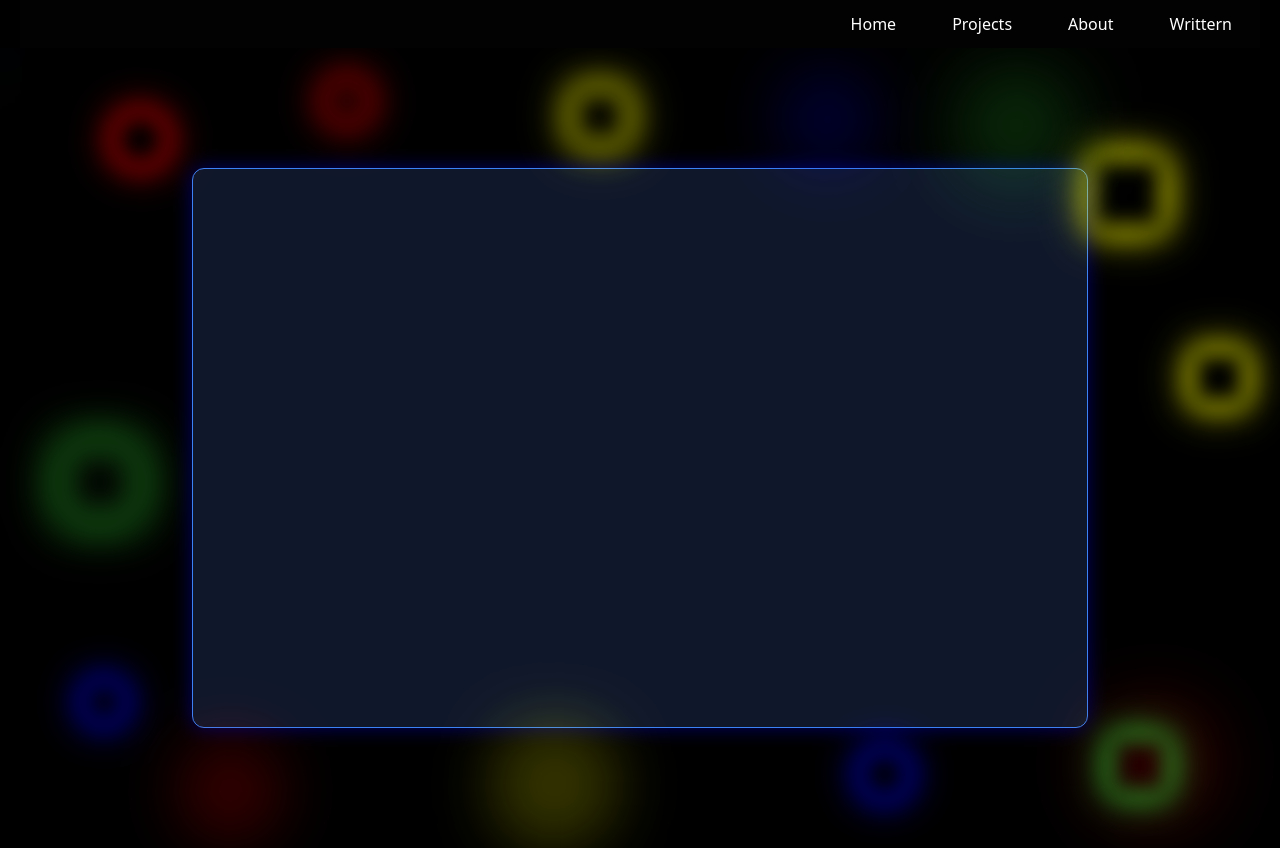
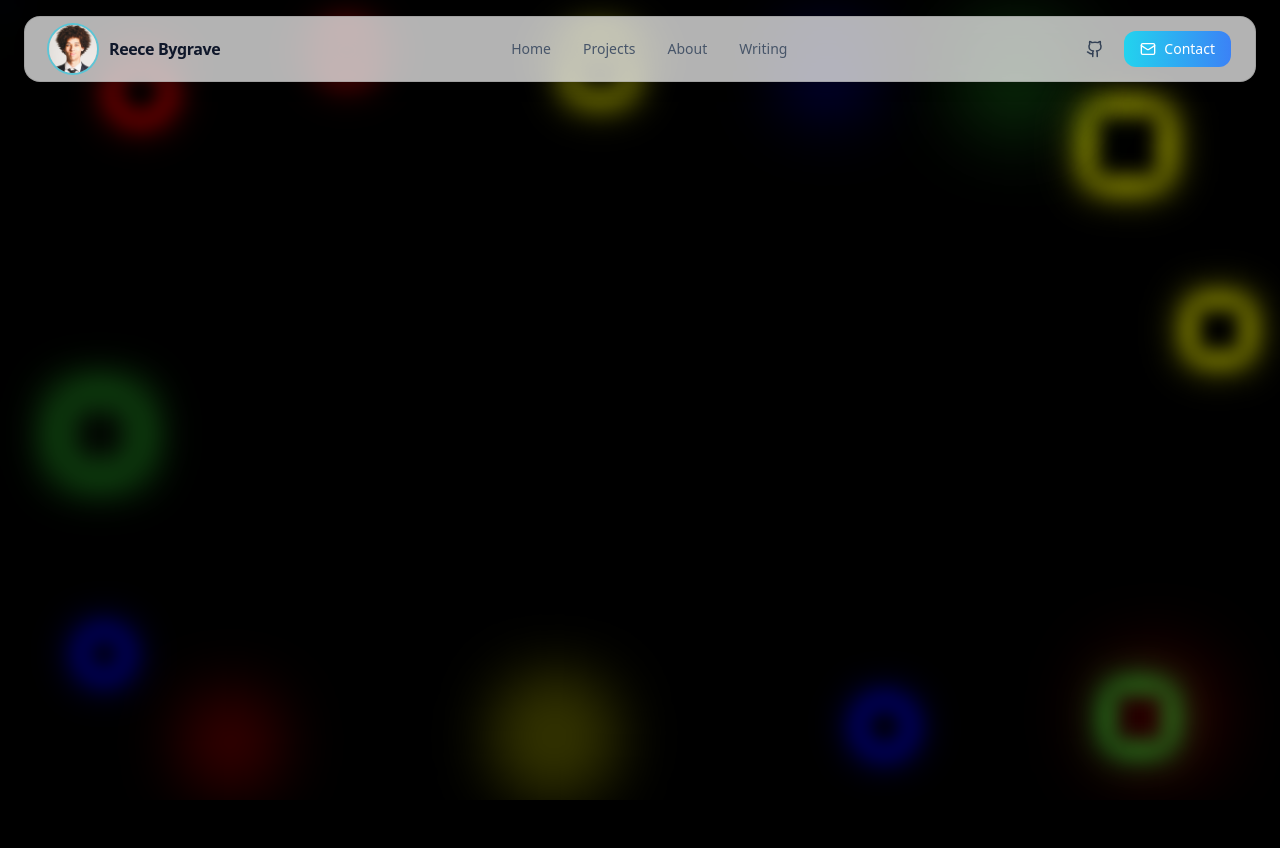
Before and after one commit to Reece-Bygrave/portfolio-reecebygrave, a React (Create React App) app: page / in a window 1280 px wide. After the commit the page ends 800 px from the top, so only its background shows below. Built offline with nearby package versions, Linux system fonts and the light colour scheme.

Commit message:
Navbar updated, added image

```diff
--- a/package.json
+++ b/package.json
@@ -7,6 +7,7 @@
     "@testing-library/jest-dom": "^6.6.3",
     "@testing-library/react": "^16.1.0",
     "@testing-library/user-event": "^13.2.1",
+    "lucide-react": "^0.562.0",
     "react": "^19.1.1",
     "react-dom": "^19.1.1",
     "react-icons": "^5.5.0",
--- a/src/components/Hero.jsx
+++ b/src/components/Hero.jsx
@@ -23,52 +23,9 @@ const Hero = () => {
           />
         ))}
       </div>
-  <div className="w-full flex justify-center items-center py-10 md:py-20">
-
-      {/* Outer Big Box */}
-      <div className="
-        w-[90%]              /* mobile */
-        sm:w-[80%]           /* small screens */
-        md:w-[70%]           /* desktop width */
-        h-[70vh]             /* 50% screen height */
-        mx-auto
-        border border-blue-500
-        rounded-xl
-        p-6 sm:p-8 md:p-10
-        shadow-[0_0_20px_rgba(0,0,255,0.4)]
-        flex flex-col
-        justify-center
-        bg-slate-900
-      ">
 
 
-      </div>
-    </div>
 
-      {/* Hero con
-
-<div className="w-full flex justify-center px-4">
-<div className="w-[90%] max-w-6xl bg-black/40 backdrop-blur-sm border-[1px] rounded-2xl p-16 shadow-xl glow-animated-border">
-
-    <h1 className="text-5xl font-bold text-yellow-400">Reece Bygrave</h1>
-    <h2 className="text-4xl font-bold text-white mt-4">
-      Software Engineer | Computer Science Educator
-    </h2>
-    <p className="text-white/80 mt-4">Teacher. Programmer. Alchemist.</p>
-
-    <div className="flex gap-5 mt-10">
-      <button className="px-6 py-3 rounded-xl border border-white/30 hover:scale-105 transition font-medium text-white">
-        View Projects
-      </button>
-
-      <button className="px-6 py-3 rounded-xl bg-white/10 hover:bg-white/20 hover:scale-105 transition font-medium text-white">
-        Contact Me
-      </button>
-    </div>
-
-  </div>
-</div>
-tent */}
 
 
 
--- a/src/components/Navbar.jsx
+++ b/src/components/Navbar.jsx
@@ -1,68 +1,134 @@
-import React, { useState } from 'react';
-import { Link } from 'react-router-dom';
-import { TfiClose, TfiAlignRight } from "react-icons/tfi";
+import { useState } from "react";
+import { Github, Mail, Menu, XIcon } from "lucide-react";
 
-const Navbar = () => {
-  const [nav, setNav] = useState(false);
-
-  const handleNav = () => {
-    setNav(!nav);
-  }
-
-  // Tailwind classes for neon underline + glowing text
-  const linkClass = "relative inline-block px-3 py-2 transition-all duration-500 group text-white";
+export default function Navbar() {
+  const [open, setOpen] = useState(false);
+  const avatar = "/images/reece-headshot.jpg";
 
   return (
-    <div className='flex justify-between items-center h-12 max-w-[1240px] mx-auto bg-[#1c1c1c] bg-opacity-10'>
-      <h1 className='text-3xl font-bold text-[#1E90FF]'></h1>
+    <nav className="fixed top-0 left-0 w-full z-50">
+      <div className="mx-auto max-w-7xl px-6">
+        <div className="mt-4 rounded-2xl border border-black/10 dark:border-white/10
+          bg-white/70 dark:bg-black/40 backdrop-blur-xl shadow-lg">
 
-      {/* Desktop menu */}
-      <ul className='hidden md:flex'>
-        {[
-          { name: "Home", path: "/" },
-          { name: "Projects", path: "/projects" },
-          { name: "About", path: "/about" },
-          { name: "Writtern", path: "/writtern" },
-        ].map((item) => (
-          <li key={item.name} className='p-4'>
-            <Link to={item.path} className={linkClass}>
-              <span className="relative z-10 group-hover:text-[#1E90FF] group-hover:drop-shadow-[0_0_6px_#1E90FF]">
-                {item.name}
+          <div className="flex h-16 items-center justify-between px-4 md:px-6">
+
+            {/* Logo */}
+            <div className="flex items-center gap-3">
+              <img
+                src={avatar}
+                alt="Reece Bygrave"
+                className="h-12 w-12 rounded-full object-cover
+                  ring-2 ring-cyan-400/60 hover:ring-cyan-300 transition"
+              />
+              <span className="font-semibold tracking-tight text-slate-900 dark:text-white">
+                Reece Bygrave
               </span>
-              <span className="absolute left-0 -bottom-1 w-0 h-[1px] bg-[#1E90FF] shadow-[0_0_8px_#1E90FF] transition-all duration-500 group-hover:w-full"></span>
-            </Link>
-          </li>
-        ))}
-      </ul>
+            </div>
 
-      {/* Mobile menu button */}
-      <div onClick={handleNav} className='block md:hidden z-20 cursor-pointer'>
-        {!nav ? <TfiClose size={24} /> : <TfiAlignRight size={24} />}
+            {/* Desktop Nav */}
+            <div className="hidden md:flex items-center gap-8 text-sm">
+              {["Home", "Projects", "About", "Writing"].map((item) => (
+                <a
+                  key={item}
+                  href={`#${item.toLowerCase()}`}
+                  className="relative text-slate-600 dark:text-slate-300 transition
+                    hover:text-slate-900 dark:hover:text-white
+                    after:absolute after:-bottom-1 after:left-0 after:h-[2px]
+                    after:w-0 after:bg-gradient-to-r after:from-cyan-400 after:to-blue-500
+                    after:transition-all hover:after:w-full"
+                >
+                  {item}
+                </a>
+              ))}
+            </div>
+
+            {/* Desktop Actions */}
+            <div className="hidden md:flex items-center gap-3">
+              <a
+                href="https://github.com"
+                target="_blank"
+                rel="noreferrer"
+                className="rounded-lg p-2 text-slate-700 dark:text-white
+                  hover:bg-black/5 dark:hover:bg-white/10 transition"
+              >
+                <Github size={18} />
+              </a>
+
+              <a
+                href="#contact"
+                className="flex items-center gap-2 rounded-xl
+                  bg-gradient-to-r from-cyan-400 to-blue-500
+                  px-4 py-2 text-sm font-medium text-white
+                  hover:shadow-[0_0_20px_rgba(56,189,248,0.5)] transition"
+              >
+                <Mail size={16} />
+                Contact
+              </a>
+            </div>
+
+            {/* Mobile Toggle */}
+            <button
+              className="md:hidden text-slate-900 dark:text-white"
+              onClick={() => setOpen(!open)}
+            >
+              {open ? <XIcon size={22} /> : <Menu size={22} />}
+            </button>
+          </div>
+
+          {/* Mobile Menu */}
+          {open && (
+            <div className="md:hidden border-t border-black/10 dark:border-white/10
+              px-6 py-4 space-y-4">
+
+              <div className="flex items-center gap-3 pb-2">
+                <img
+                  src={avatar}
+                  alt="Reece Bygrave"
+                  className="h-10 w-10 rounded-full object-cover
+                    ring-2 ring-cyan-400/50"
+                />
+                <span className="font-medium text-slate-900 dark:text-white">
+                  Reece Bygrave
+                </span>
+              </div>
+
+              {["Home", "Projects", "About", "Writing"].map((item) => (
+                <a
+                  key={item}
+                  href={`#${item.toLowerCase()}`}
+                  onClick={() => setOpen(false)}
+                  className="block text-sm text-slate-600 dark:text-slate-300
+                    hover:text-cyan-400 transition"
+                >
+                  {item}
+                </a>
+              ))}
+
+              <div className="flex gap-3 pt-2">
+                <a
+                  href="https://github.com"
+                  target="_blank"
+                  rel="noreferrer"
+                  className="rounded-lg p-2 text-slate-700 dark:text-white
+                    hover:bg-black/5 dark:hover:bg-white/10 transition"
+                >
+                  <Github size={18} />
+                </a>
+
+                <a
+                  href="#contact"
+                  className="flex-1 rounded-xl bg-gradient-to-r
+                    from-cyan-400 to-blue-500 px-4 py-2 text-center
+                    text-sm font-medium text-white"
+                >
+                  Contact
+                </a>
+              </div>
+            </div>
+          )}
+        </div>
       </div>
-
-      {/* Mobile menu */}
-      <div className={nav ? 'fixed left-0 top-0 w-[60%] h-full border-r border-r-gray-900 bg-[#1c1c1c] ease-in-out duration-500 z-10' : 'fixed left-[-100%]'}>
-        <h1 className='w-full text-3xl font-bold text-[#1E90FF] m-4'>React.</h1>
-        <ul className='uppercase'>
-          {[
-            { name: "Home", path: "/" },
-            { name: "Projects", path: "/projects" },
-            { name: "About", path: "/about" },
-            { name: "Writtern", path: "/writtern" },
-          ].map((item) => (
-            <li key={item.name} className='p-4 border-b border-gray-700'>
-              <Link to={item.path} className={linkClass} onClick={handleNav}>
-                <span className="relative z-10 group-hover:text-[#1E90FF] group-hover:drop-shadow-[0_0_6px_#1E90FF]">
-                  {item.name}
-                </span>
-                <span className="absolute left-0 -bottom-1 w-0 h-[2px] bg-[#1E90FF] shadow-[0_0_8px_#1E90FF] transition-all duration-500 group-hover:w-full"></span>
-              </Link>
-            </li>
-          ))}
-        </ul>
-      </div>
-    </div>
+    </nav>
   );
 }
-
-export default Navbar;
```
Also changed, not shown: public/images/reece-headshot.jpg (added), 1 other file (tests, documents, lock files or other folders).
